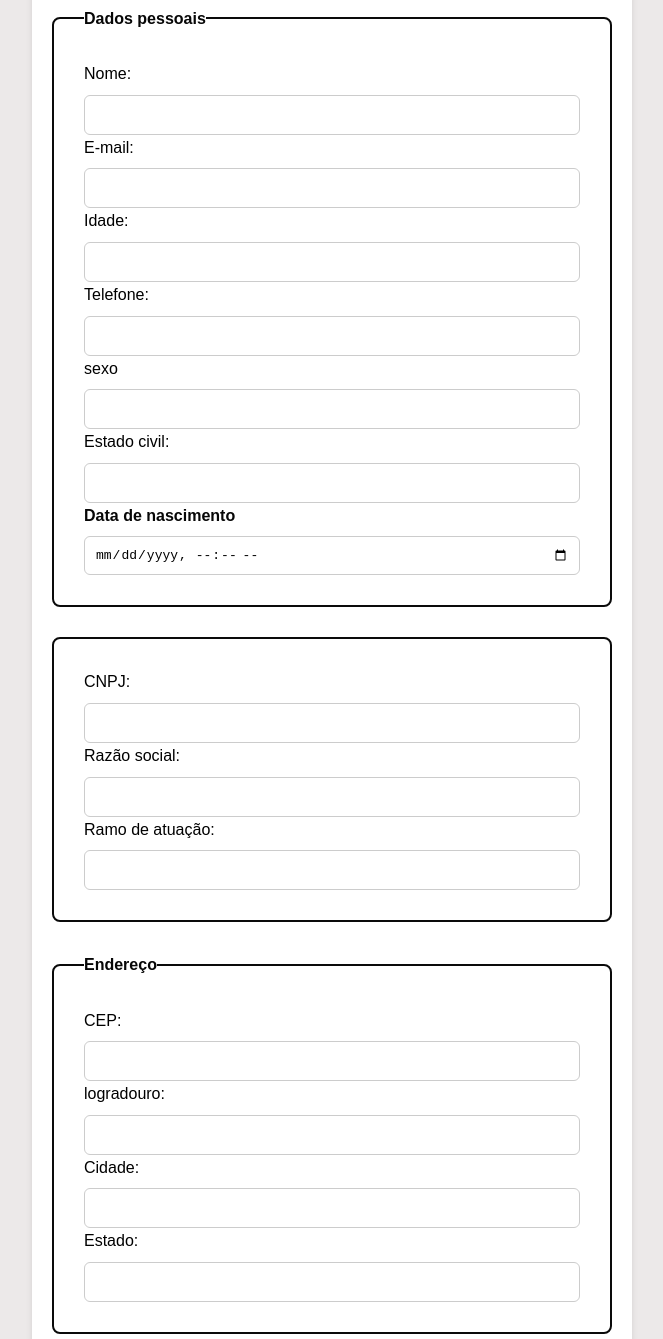
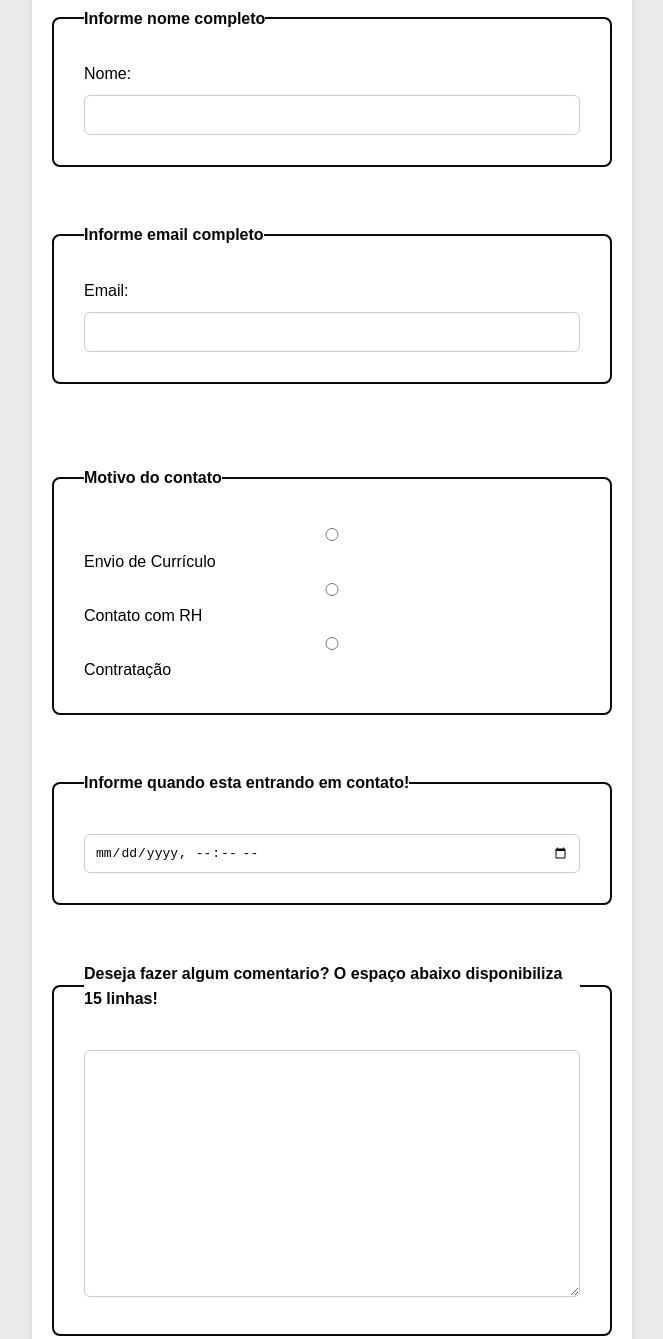
Before and after one commit to Beatriz-byte/TRABALHO1, a plain HTML site: page trabalho1/main/contato.html in a window 1280 px wide. Shown: the part 220-1559 px from the top of the page, without its empty margins (308-971 px from the left). Drawn offline with Linux system fonts and the light colour scheme.

```diff
--- a/trabalho1/main/contato.html
+++ b/trabalho1/main/contato.html
@@ -28,60 +28,23 @@
 
         <form method="get">
             <fieldset class="fieldset_2">
-                <legend class="legend_1">Dados pessoais</legend>
+                <legend class="legend_1">Informe nome completo</legend>
                 <div>
                     <label for="nome" class="legend_1">Nome:</label>
                     <input type="text" id="nome" name="nome" required class="input_contato_nome">
-
-                     <label for="email" class="legend_1">E-mail:</label>
-                    <input type="text" id="email" name="nome" required class="input_contato_email">
-
-                     <label for="Idade" class="legend_1">Idade:</label>
-                    <input type="text" id="Idade" name="nome" required class="input_contato_idade">
-
-                     <label for="telefone" class="legend_1">Telefone:</label>
-                    <input type="text" id="telefone" name="telefone" required class="input_contato_telefone">
-
-                     <label for="sexo" class="legend_1">sexo</label>
-                    <input type="text" id="sexo" name="sexo" required class="input_contato_sexo">
-
-                     <label for="estado_civil" class="legend_1">Estado civil:</label>
-                    <input type="text" id="estado_civil" name="estado_civil" required class="input_contato_estadocivil">
-
-                     <legend class="legend_1">Data de nascimento</legend>
-                    <input type="datetime-local" name="data_nascimento" id="data_nascimento" required class="input_datanascimento"/>
-                </div>
-            </fieldset>
-          <fieldset class="fieldset_2">
-                <legend class="legend_1"></legend>
-                <div>
-                    <label for="CNPJ" class="legend_1">CNPJ:</label>
-                    <input type="text" id="cnpj" name="cnpj" required class="input_contato_cnpj">
-
-                     <label for="razão social" class="legend_1">Razão social:</label>
-                    <input type="text" id="razão social" name="razão social" required class="input_contato_razaosocial">
-
-                     <label for="ramo de atuação" class="legend_1">Ramo de atuação:</label>
-                    <input type="ramo_atuação" id="ramo_atuação" name="ramo_atuação" required class="input_contato_ramoatuaçao">
                 </div>
             </fieldset>
 
+            <br>
+
             <fieldset class="fieldset_2">
-                <legend class="legend_1">Endereço</legend>
+                <legend class="legend_1">Informe email completo</legend>
                 <div>
-                    <label for="cep" class="legend_1">CEP:</label>
-                    <input type="text" id="cep" name="cep" required class="input_contato_cep">
-
-                     <label for="logradouro" class="legend_1">logradouro:</label>
-                    <input type="text" id="logradouro" name="logradouro" required class="input_contato_logradouro">
-
-                     <label for="cidade" class="legend_1">Cidade:</label>
-                    <input type="text" id="cidade" name="cidade" required class="input_contato_cidade">
-
-                     <label for="estado" class="legend_1">Estado:</label>
-                    <input type="text" id="estado" name="estado" required class="input_contato_estado">
-
+                    <label for="email" class="legend_1">Email:</label>
+                    <input type="email" id="email" name="email" required class="input_contato_email">
+                </div>
             </fieldset>
+            <br>
 
             <br>
             <fieldset>
@@ -98,6 +61,16 @@
                 <label for="Contratação">Contratação</label>
                 <br>
 
+            </fieldset>
+            <br>
+
+            <fieldset>
+                <legend class="legend_1">Informe quando esta entrando em contato!</legend>
+                <input type="datetime-local" name="data_contato" id="data_contato" required class="input_data"/>
+            </fieldset>
+            <br>
+
+            <fieldset>
                 <legend class="legend_1">Deseja fazer algum comentario? O espaço abaixo disponibiliza 15 linhas!</legend>
                 <textarea name="desc_incidente" id="desc_incidente" rows="15" cols="130" required></textarea>
             </fieldset>
```
Also changed, not shown: trabalho1/main/galeria.html (+1 -1 lines), trabalho1/main/linkedins.html (+7 -7 lines).
